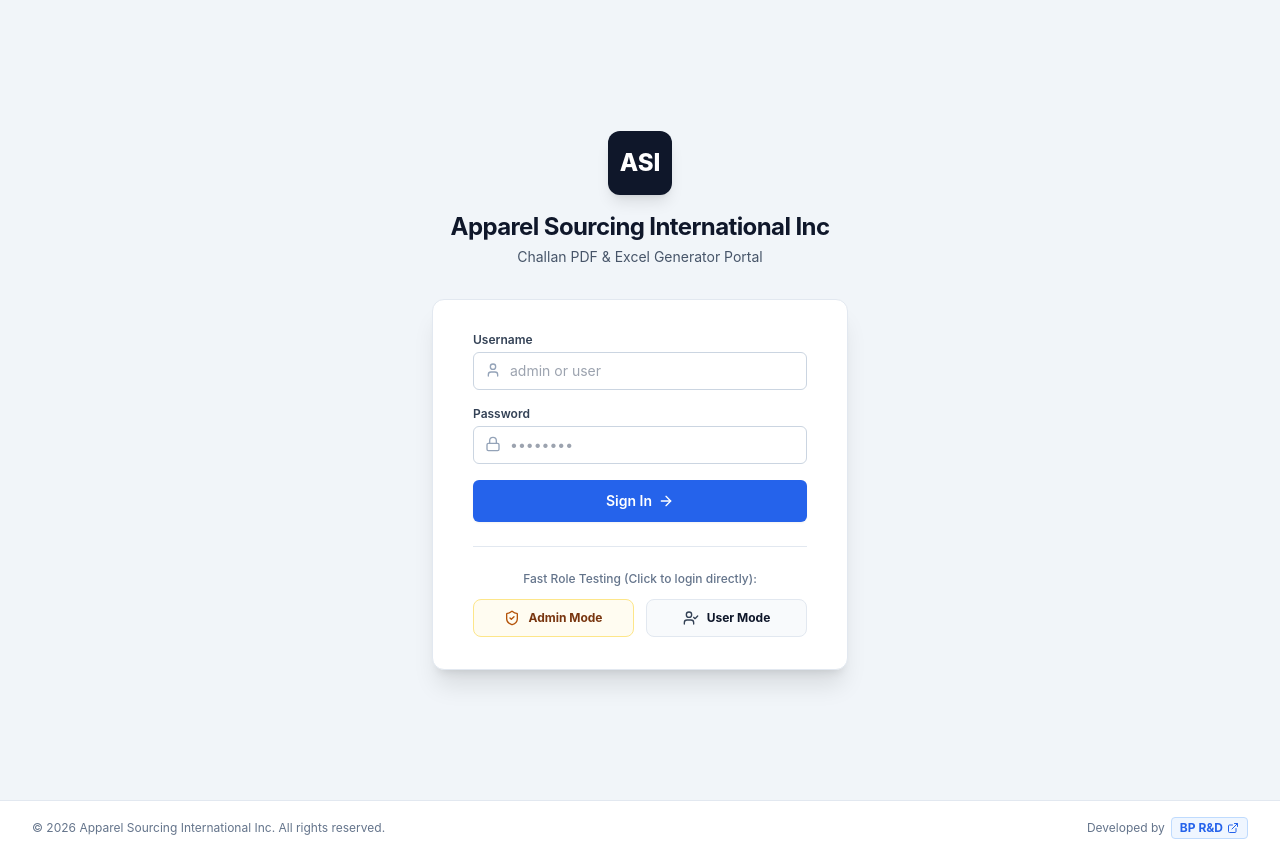
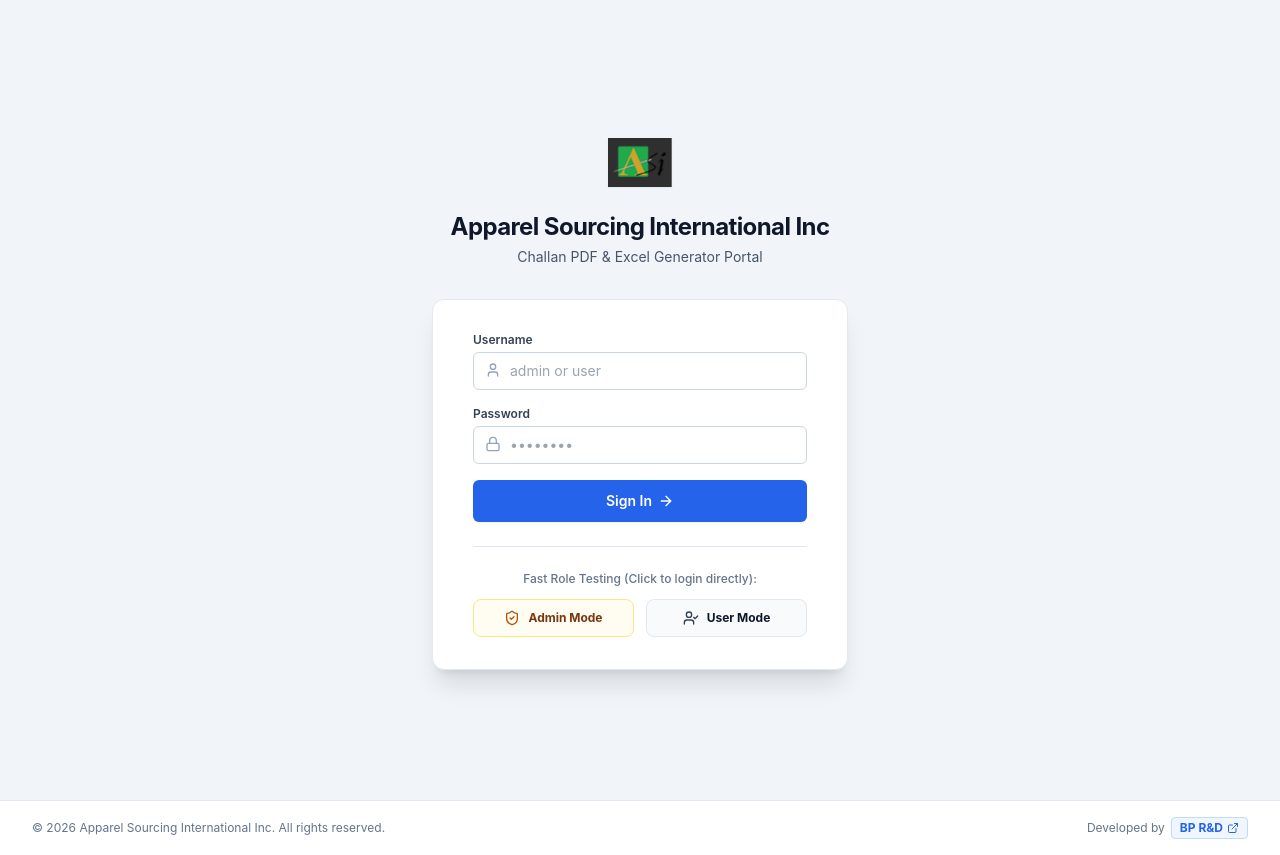
Before and after one commit to Borshan2004/asi-challan-generator-, a Next.js app: page /login in a window 1280 px wide. Built offline with nearby package versions, Linux system fonts and the light colour scheme; no server answers.

Commit message:
Replace placeholder badge with official ASI logo across Navbar, Login, and Challan slips

```diff
--- a/src/app/login/page.tsx
+++ b/src/app/login/page.tsx
@@ -97,9 +97,11 @@ export default function LoginPage() {
     <div className="min-h-screen bg-slate-100 flex flex-col justify-center py-12 sm:px-6 lg:px-8">
 
       <div className="sm:mx-auto sm:w-full sm:max-w-md text-center">
-        <div className="inline-flex w-16 h-16 bg-slate-900 text-white font-extrabold rounded-xl items-center justify-center text-2xl shadow-lg mb-4">
-          ASI
-        </div>
+        <img
+          src="/asi-logo.png"
+          alt="ASI Logo"
+          className="w-16 h-16 object-contain mx-auto mb-4 drop-shadow-sm"
+        />
         <h2 className="text-2xl font-bold tracking-tight text-slate-900">
           Apparel Sourcing International Inc
         </h2>
--- a/src/components/ChallanPrintPreview.tsx
+++ b/src/components/ChallanPrintPreview.tsx
@@ -128,9 +128,11 @@ export default function ChallanPrintPreview({
       <div className="flex items-start justify-between pb-2 border-b border-black bg-white">
         {/* ASI Logo Icon */}
         <div className="flex items-center space-x-3">
-          <div className="w-13 h-11 bg-black text-white font-extrabold flex items-center justify-center text-lg tracking-tighter rounded-none flex-shrink-0 px-2 py-1">
-            ASI
-          </div>
+          <img
+            src="/asi-logo.png"
+            alt="ASI Logo"
+            className="w-12 h-11 object-contain flex-shrink-0"
+          />
           <div className="flex flex-col">
             <h2 className="text-[16px] font-bold text-black tracking-tight leading-tight">
               Apparel Sourcing International Inc
--- a/src/components/Navbar.tsx
+++ b/src/components/Navbar.tsx
@@ -42,9 +42,11 @@ export default function Navbar() {
           {/* Brand */}
           <div className="flex items-center space-x-3">
             <Link href="/challans" className="flex items-center space-x-2">
-              <div className="w-9 h-9 bg-slate-900 text-white font-bold rounded flex items-center justify-center text-sm shadow">
-                ASI
-              </div>
+              <img
+                src="/asi-logo.png"
+                alt="ASI Logo"
+                className="w-10 h-10 object-contain rounded shadow-sm"
+              />
               <div className="flex flex-col">
                 <span className="font-bold text-slate-900 text-base leading-tight">
                   Apparel Sourcing International Inc
```
Also changed, not shown: public/asi-logo.png (added), public/logo.png (added).
